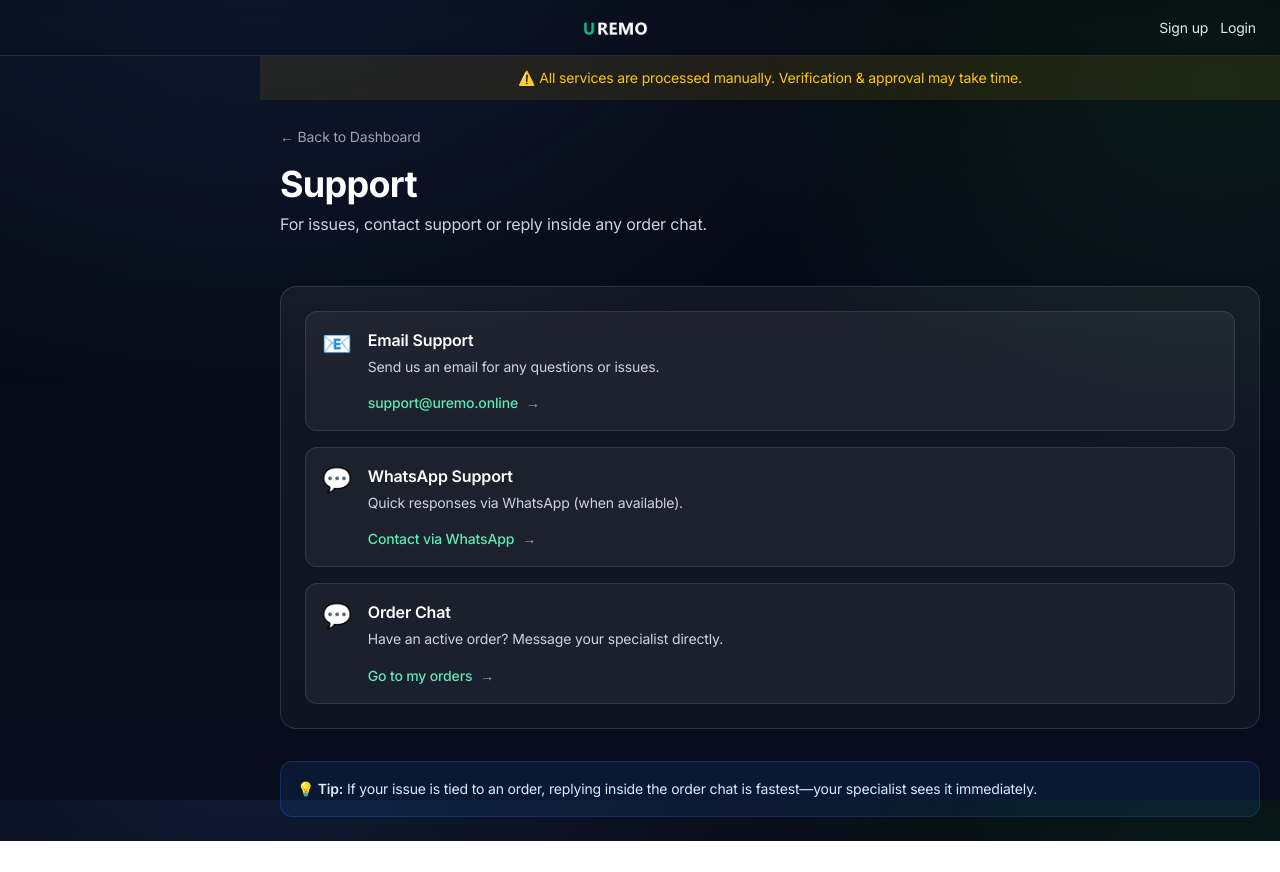
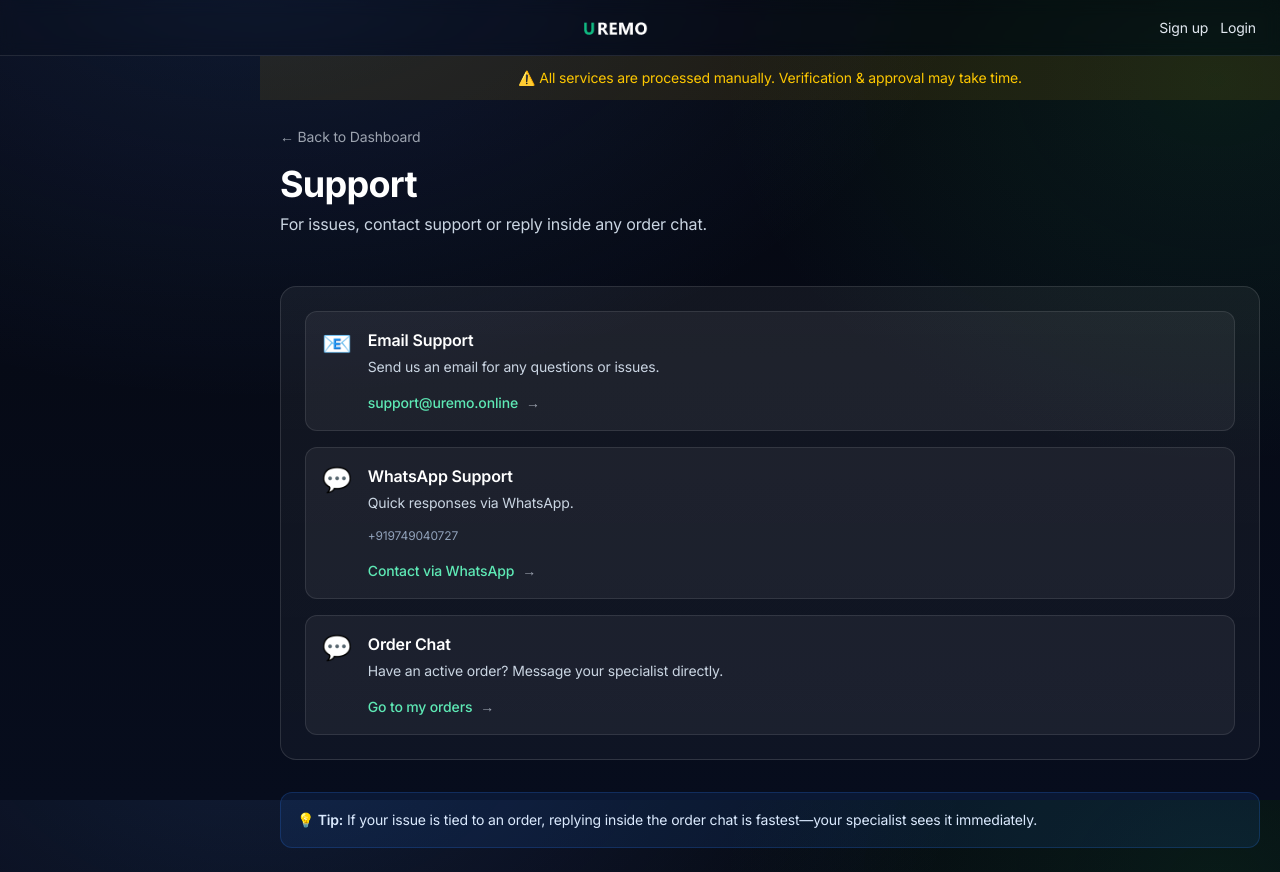
Before and after one commit to sajalnew01/uremo-frontend, a Next.js app: page /support in a window 1280 px wide. Before the commit the page ends 841 px from the top, so only its background shows below. Built offline with nearby package versions, Linux system fonts and the light colour scheme.

Commit message:
chore: update WhatsApp support number

```diff
--- a/app/support/page.tsx
+++ b/app/support/page.tsx
@@ -4,12 +4,18 @@
 import { motion } from "framer-motion";
 
 export default function SupportPage() {
-  const whatsappNumber = (
-    process.env.NEXT_PUBLIC_SUPPORT_WHATSAPP || ""
+  const whatsappConfigured = (
+    process.env.NEXT_PUBLIC_SUPPORT_WHATSAPP || "+919749040727"
   ).trim();
-  const whatsappHref = whatsappNumber
-    ? `https://wa.me/${encodeURIComponent(whatsappNumber)}`
+
+  // wa.me expects digits only (no +, spaces, or dashes)
+  const whatsappDigits = whatsappConfigured.replace(/[^\d]/g, "");
+  const whatsappDisplay = whatsappConfigured.startsWith("+")
+    ? whatsappConfigured
+    : whatsappDigits
+    ? `+${whatsappDigits}`
     : "";
+  const whatsappHref = whatsappDigits ? `https://wa.me/${whatsappDigits}` : "";
 
   return (
     <motion.div
@@ -61,48 +67,28 @@
           {/* WhatsApp Support - Optional, config-driven */}
           <div className="p-4 rounded-xl border border-white/10 bg-white/5 hover:bg-white/10 transition">
             <div className="flex items-start gap-4">
-              {whatsappNumber ? (
-                <div className="p-4 rounded-xl border border-white/10 bg-white/5 hover:bg-white/10 transition">
-                  <div className="flex items-start gap-4">
-                    <div className="text-2xl">💬</div>
-                    <div className="flex-1">
-                      <h3 className="font-semibold text-white mb-1">
-                        WhatsApp Support
-                      </h3>
-                      <p className="text-sm text-slate-300 mb-3">
-                        Quick responses via WhatsApp.
-                      </p>
-                      <a
-                        href={whatsappHref}
-                        target="_blank"
-                        rel="noreferrer"
-                        className="inline-flex items-center gap-2 text-sm text-emerald-300 hover:text-emerald-200 transition font-medium"
-                      >
-                        Contact via WhatsApp{" "}
-                        <span className="text-[#9CA3AF]">→</span>
-                      </a>
-                    </div>
-                  </div>
-                </div>
-              ) : null}
               <div className="text-2xl">💬</div>
               <div className="flex-1">
                 <h3 className="font-semibold text-white mb-1">
                   WhatsApp Support
                 </h3>
                 <p className="text-sm text-slate-300 mb-3">
-                  Quick responses via WhatsApp (when available).
+                  Quick responses via WhatsApp.
                 </p>
-                <button
-                  type="button"
-                  onClick={() => {
-                    // Config-driven: open WhatsApp or show placeholder
-                    window.open("https://wa.me/1234567890", "_blank");
-                  }}
+                {whatsappDisplay && (
+                  <p className="text-xs text-slate-400 mb-3">
+                    {whatsappDisplay}
+                  </p>
+                )}
+
+                <a
+                  href={whatsappHref}
+                  target="_blank"
+                  rel="noreferrer"
                   className="inline-flex items-center gap-2 text-sm text-emerald-300 hover:text-emerald-200 transition font-medium"
                 >
                   Contact via WhatsApp <span className="text-[#9CA3AF]">→</span>
-                </button>
+                </a>
               </div>
             </div>
           </div>
```
